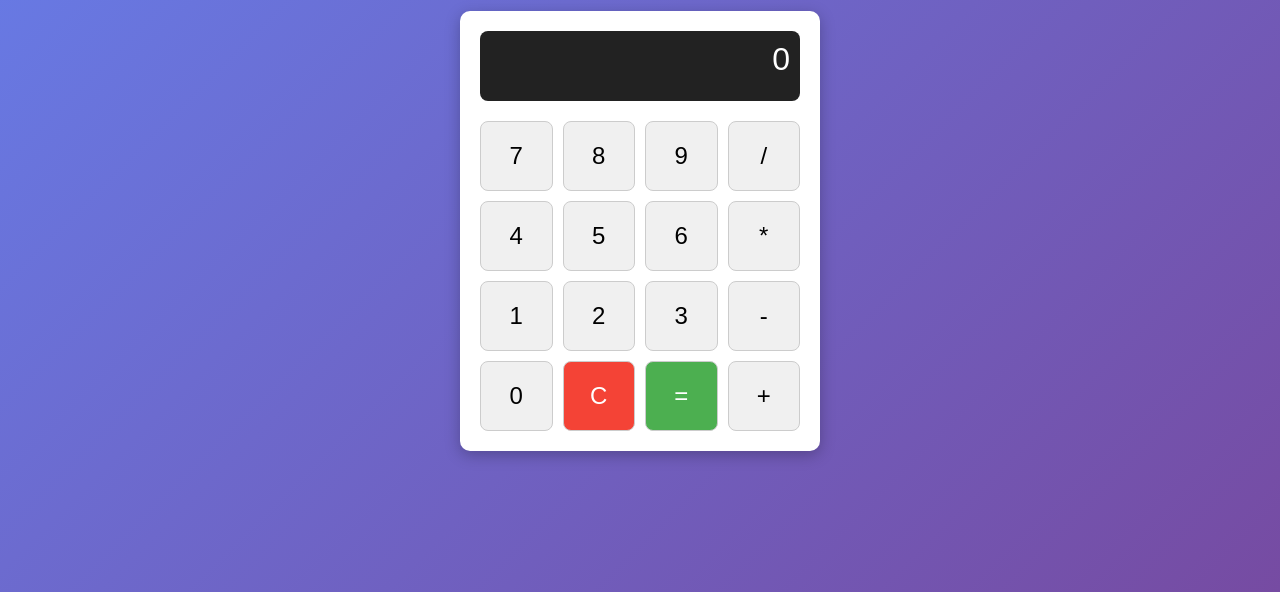
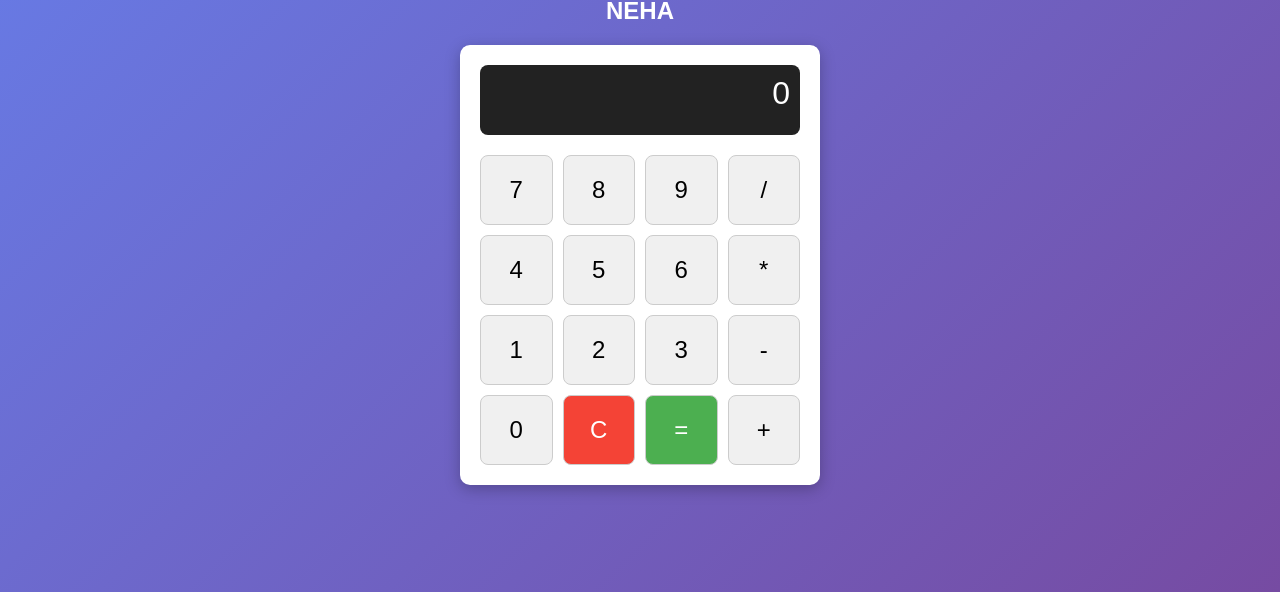
Before and after one commit to Dhanachowdary/experiment1, a plain HTML site: page index.html in a window 1280 px wide. Shown: the part 208-800 px from the top of the page. Drawn offline with Linux system fonts and the light colour scheme.

Commit message:
Update index.html

```diff
--- a/index.html
+++ b/index.html
@@ -90,6 +90,7 @@
 <body>
 
   <h1>A Simple Calculator</h1>
+  <h2>NEHA</h2>
 
   <div class="calculator">
     <div class="display" id="display">0</div>
```
